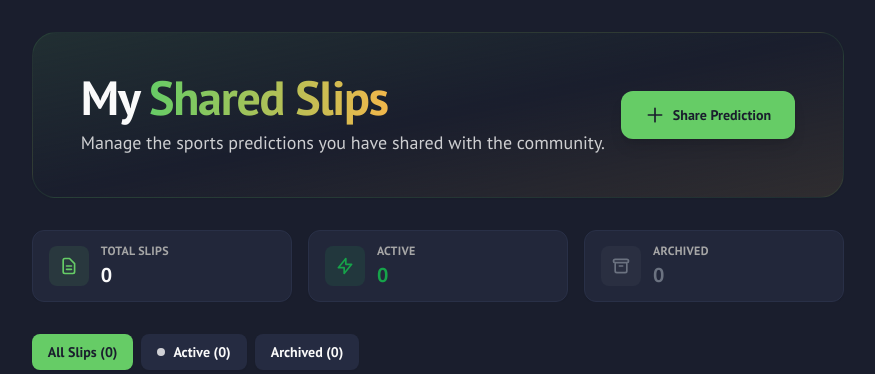
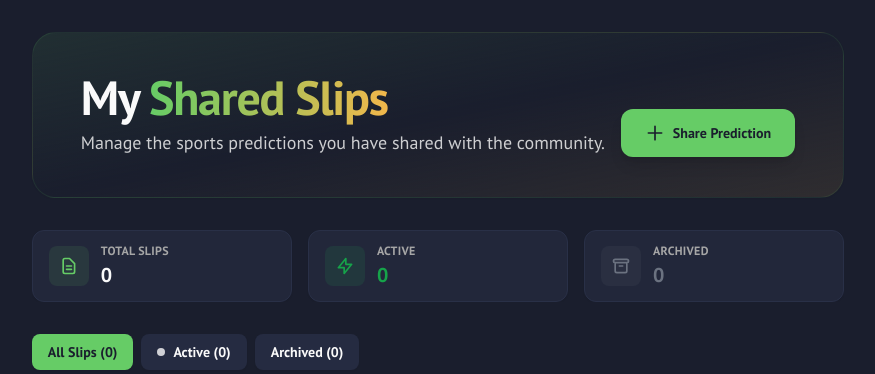
Before and after one commit to ligisoo/marketplace, a Django app: page /tips/my-tips/ in a window 1280 px wide. Shown: the part 65-439 px from the top of the page, without its empty margins (202-1077 px from the left). Run offline with Django 5.2, Linux system fonts and the light colour scheme; the visitor is signed in with stand-in values (Sample User, id 1); data that the repository does not hold is empty; some libraries are stand-ins or nearby versions.

Commit message:
Fix my_tips page layout alignment to match community predictions page

```diff
--- a/templates/tips/my_tips.html
+++ b/templates/tips/my_tips.html
@@ -11,7 +11,7 @@
 
 <div class="space-y-8 pb-12">
     <!-- Page Header (Matched to Homepage) -->
-    <section class="relative py-8 md:py-10 bg-gradient-to-br from-primary/10 via-background to-accent/10 rounded-3xl overflow-hidden shadow-sm border border-primary/10 mb-8 px-6 md:px-12 flex flex-col md:flex-row md:items-center justify-between gap-4">
+    <section class="relative py-8 md:py-10 bg-gradient-to-br from-primary/10 via-background to-accent/10 rounded-3xl overflow-hidden shadow-sm border border-primary/10 mb-8 px-6 md:px-12 flex flex-col md:flex-row md:items-end justify-between gap-4">
         <div class="relative z-10 text-left">
             <h1 class="font-headline text-4xl md:text-5xl font-extrabold tracking-tight text-foreground mb-2">
                 My <span class="text-transparent bg-clip-text bg-gradient-to-r from-primary to-accent">Shared Slips</span>
```
